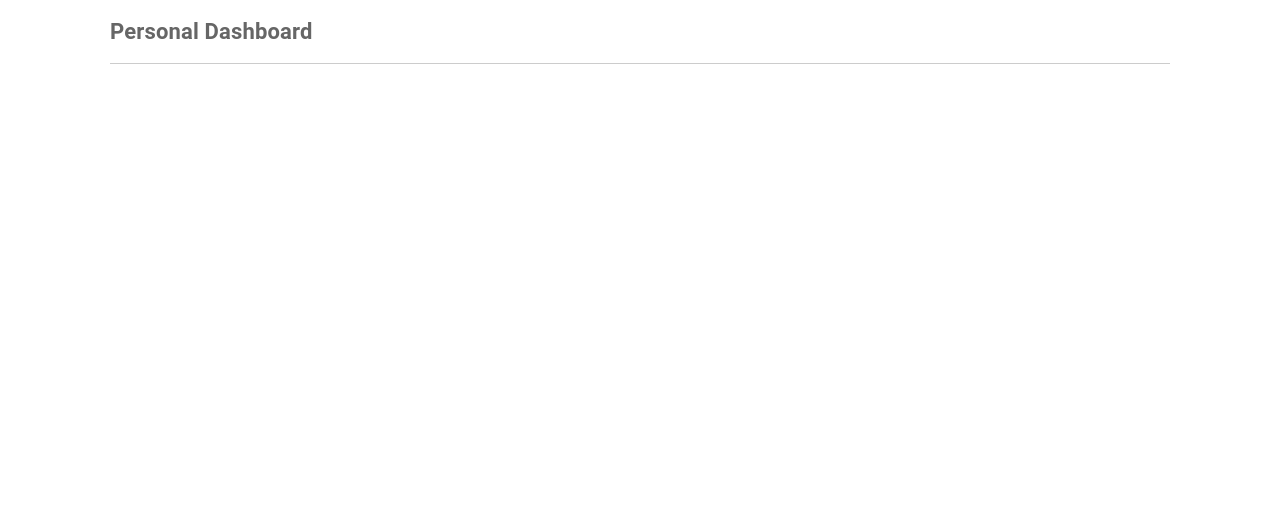
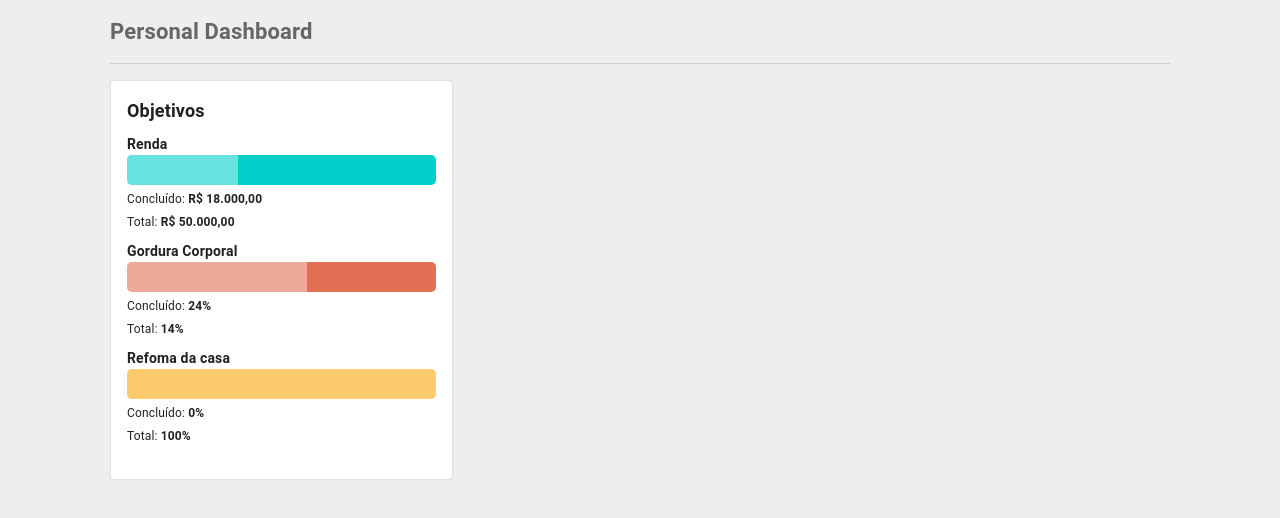
Before and after one commit to yurigodke/personal-dashboard, a React (Create React App) app: page / in a window 1280 px wide. Shown: the top 518 px of the page. Built offline with nearby package versions, Linux system fonts and the light colour scheme.

Commit message:
Adds objectives widget item

```diff
--- a/src/App.js
+++ b/src/App.js
@@ -3,7 +3,8 @@ import React from 'react';
 import CssBaseline from '@mui/material/CssBaseline';
 import Grid from '@mui/material/Unstable_Grid2';
 
-import Title from './components/title';
+import Title from './widget/title';
+import Targets from './widget/targets';
 
 import style from './App.module.scss';
 
@@ -13,6 +14,7 @@ function App() {
       <CssBaseline />
       <Grid container spacing={2}>
         <Title value={'Personal Dashboard'} />
+        <Targets />
       </Grid>
     </div>
   );
--- /dev/null
+++ b/src/components/bars/index.js
@@ -0,0 +1,23 @@
+import style from './style.module.scss';
+
+function Bars({title, targetItem, completeItem, color = '#000'}) {
+    let completePercent = 100;
+    if (completeItem.value < targetItem.value) {
+        completePercent = (completeItem.value*100) / targetItem.value;
+    } else {
+        completePercent = (targetItem.value*100) / completeItem.value;
+    }
+
+    return <div className={style['main']}>
+        <div className={style['title']}>{title}</div>
+        <div className={style['bar']} style={{backgroundColor: color}}>
+            <div className={style['bar__fill']} style={{width: `${completePercent}%`}}></div>
+        </div>
+        <div className={style['infos']}>
+            <div className={style['infos__item']}>Concluído: <strong>{completeItem.label}</strong></div>
+            <div className={style['infos__item']}>Total: <strong>{targetItem.label}</strong></div>
+        </div>
+    </div>
+}
+
+export default Bars;
--- /dev/null
+++ b/src/components/bars/style.module.scss
@@ -0,0 +1,33 @@
+.main {
+    margin: 10px 0;
+}
+
+.title {
+    font-size: 14px;
+    font-weight: bold;
+}
+
+.bar {
+    position: relative;
+    width: 100%;
+    height: 30px;
+    border-radius: 5px;
+    overflow: hidden;
+
+    &__fill {
+        position: absolute;
+        top: 0;
+        left: 0;
+        width: 10%;
+        height: 100%;
+        background-color: rgba(255,255,255,.4);
+    }
+}
+
+.infos {
+    font-size: 12px;
+
+    &__item {
+        margin-top: 5px;
+    }
+}
--- a/src/index.css
+++ b/src/index.css
@@ -1,4 +1,4 @@
 body {
   margin: 0;
-  background: #ddd;
+  background-color: #eee !important;
 }
--- /dev/null
+++ b/src/widget/targets/index.js
@@ -0,0 +1,59 @@
+import { PureComponent } from 'react';
+import Grid from '@mui/material/Unstable_Grid2';
+import Card from '@mui/material/Card';
+import CardContent from '@mui/material/CardContent';
+import Typography from '@mui/material/Typography';
+
+import Bars from '../../components/bars'
+
+import style from './style.modules.scss';
+
+class Targets extends PureComponent {
+    render() {
+        return <Grid xs={4}>
+            <Card className={style.main} variant="outlined">
+                <CardContent>
+                    <Typography sx={{ fontSize: 18, fontWeight: 'bold' }}>Objetivos</Typography>
+                    <Bars
+                        title="Renda"
+                        targetItem={{
+                            label: 'R$ 50.000,00',
+                            value: 50000
+                        }}
+                        completeItem={{
+                            label: 'R$ 18.000,00',
+                            value: 18000
+                        }}
+                        color="#00cec9"
+                    />
+                    <Bars
+                        title="Gordura Corporal"
+                        targetItem={{
+                            label: '14%',
+                            value: 14
+                        }}
+                        completeItem={{
+                            label: '24%',
+                            value: 24
+                        }}
+                        color="#e17055"
+                    />
+                    <Bars
+                        title="Refoma da casa"
+                        targetItem={{
+                            label: '100%',
+                            value: 100
+                        }}
+                        completeItem={{
+                            label: '0%',
+                            value: 0
+                        }}
+                        color="#fdcb6e"
+                    />
+                </CardContent>
+            </Card>
+        </Grid>
+    }
+}
+
+export default Targets;
--- /dev/null
+++ b/src/widget/targets/style.modules.scss
@@ -0,0 +1,3 @@
+.main {
+    background: #fff;
+}
```
Also changed, not shown: src/widget/title/index.js (renamed from src/components/title/index.js), src/widget/title/style.module.scss (renamed from src/components/title/style.module.scss).
